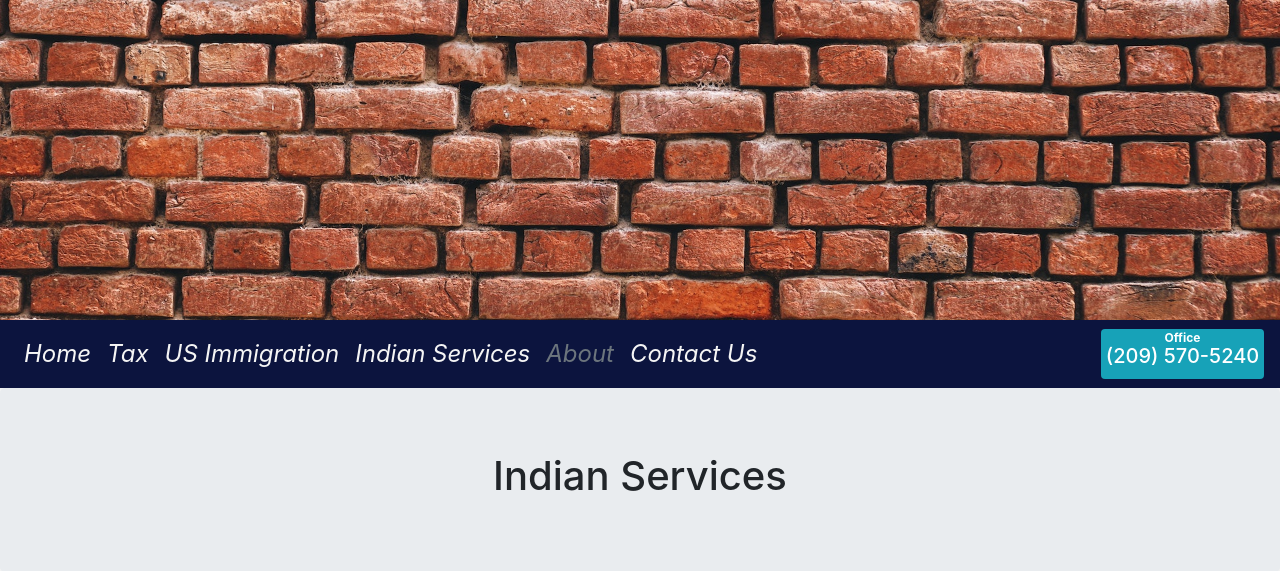
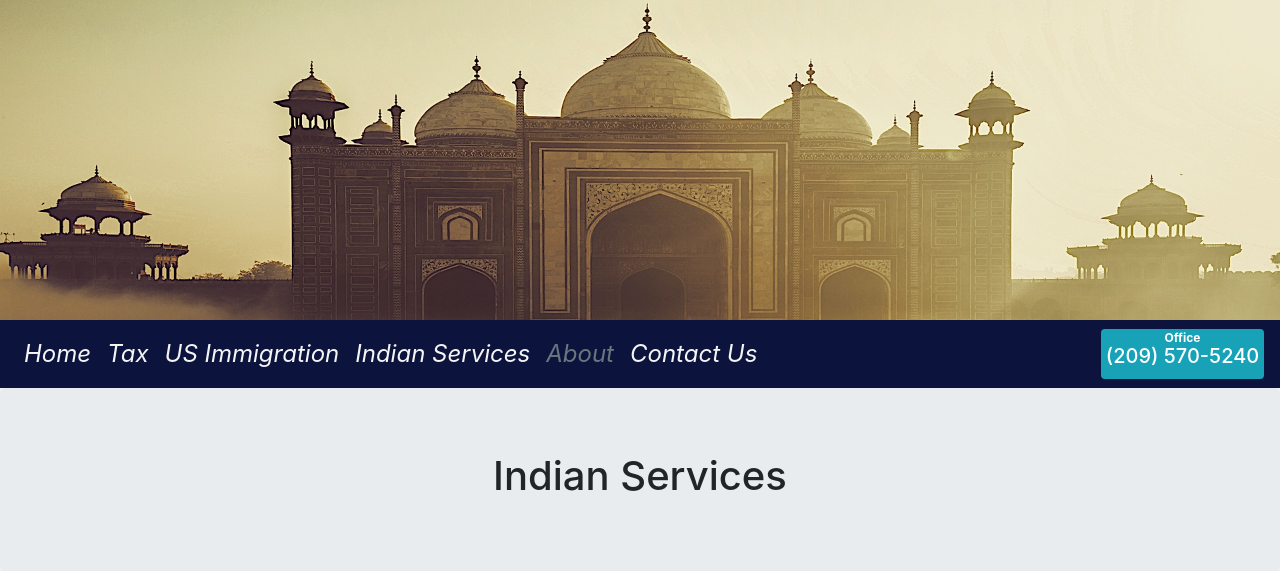
Before and after one commit to ysingh89/binningtax, a Django app: page /indian/ in a window 1280 px wide. Shown: the part 224-795 px from the top of the page. Run offline with Django 3.2, Linux system fonts and the light colour scheme; some libraries are stand-ins or nearby versions.

Commit message:
Updated wall photos

```diff
--- a/templates/binningtax/home.html
+++ b/templates/binningtax/home.html
@@ -48,7 +48,7 @@
                             <lh class="block-heading">Tax Services</lh>
                           </div>
                           <li>We specialize in filling tax return for individuals and businesses.</li>
-                          <li>Our focus is on saving our Clients as much money as possible.</li>
+                          <li>Our focus is on saving our clients as much money as possible.</li>
                       </ul>
                    </div>
                </div>
@@ -57,8 +57,8 @@
                    <div class="col-lg-12 border-top border-left">
                        <ul>
                            <lh class="block-heading">Immigration Services</lh>
-                           <li>We are a registered and bonded Immigration Consultant in the State of California.</li>
-                           <li>We specializes in Family counseling and Immigration Forms Preparation.</li>
+                           <li>We are a registered and bonded Immigration Consultants in the state of California.</li>
+                           <li>We specialize in Family counseling and preparing Immigration forms.</li>
                        </ul>
                    </div>
                </div>
--- a/templates/binningtax/indian.html
+++ b/templates/binningtax/indian.html
@@ -6,10 +6,21 @@
 
 {% load static %}
 {% block header-image %}
-
-    <div class="">
-        <img class="img-fluid" src="{% static 'binningtax/images/aged-blocks.jpg' %}" alt="">
+    <div id="carousel-header" class="carousel slide" data-ride="carousel">
+      <div class="carousel-inner">
+        <div class="carousel-item active">
+          <img class="d-block img-fluid" src="{% static 'binningtax/images/taj-mahal.jpg' %}" alt="First slide">
+        </div>
+        <div class="carousel-item">
+          <img class="d-block img-fluid" src="{% static 'binningtax/images/india-356.jpg' %}" alt="Second slide">
+        </div>
+      </div>
     </div>
+<script>
+    $('.carousel').carousel({
+      interval: 10000
+    })
+</script>
 
 {% endblock header-image %}
 
```
Also changed, not shown: binningtax/static/binningtax/images/india-356.jpg (added), binningtax/static/binningtax/images/taj-mahal.jpg (added), 1 other file.
